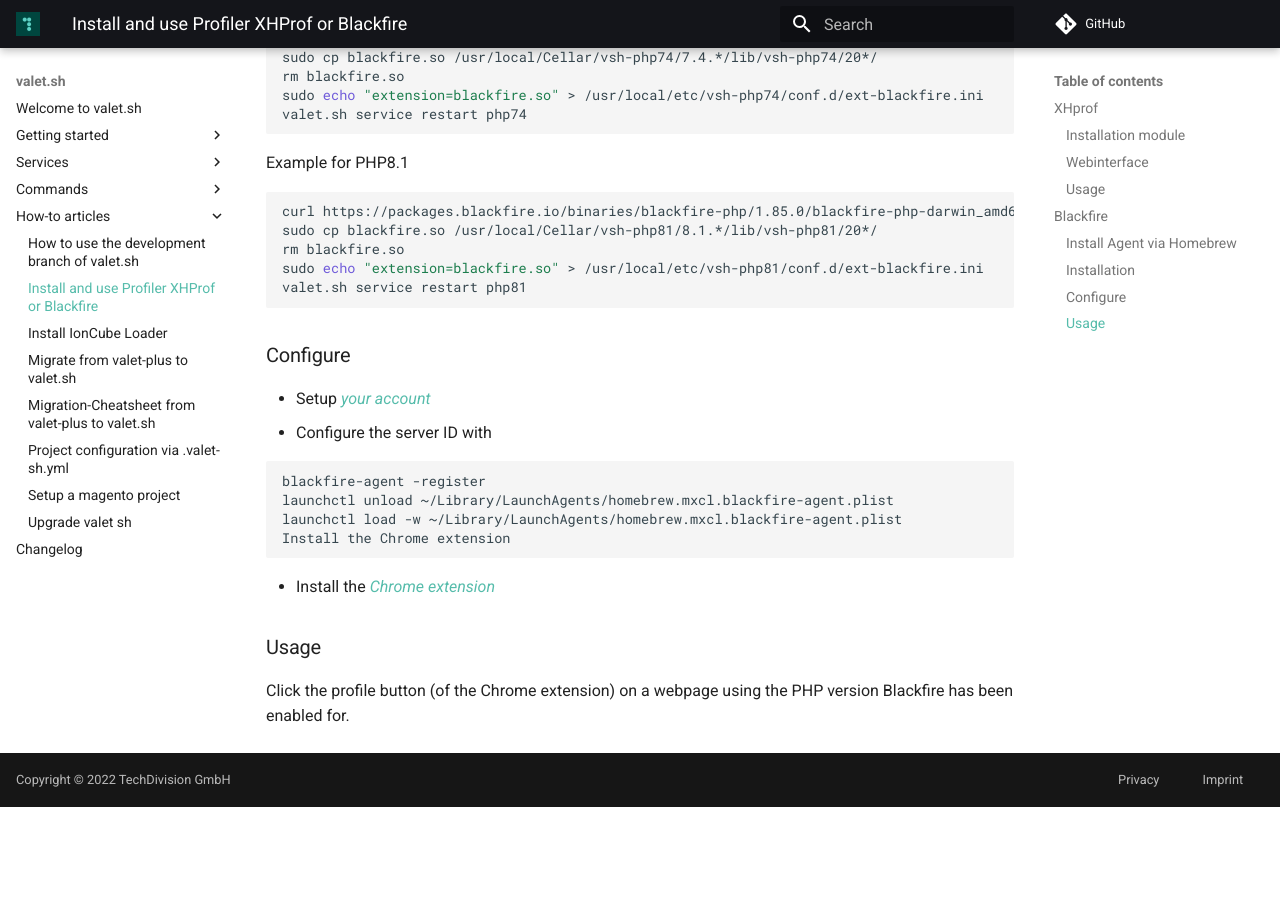
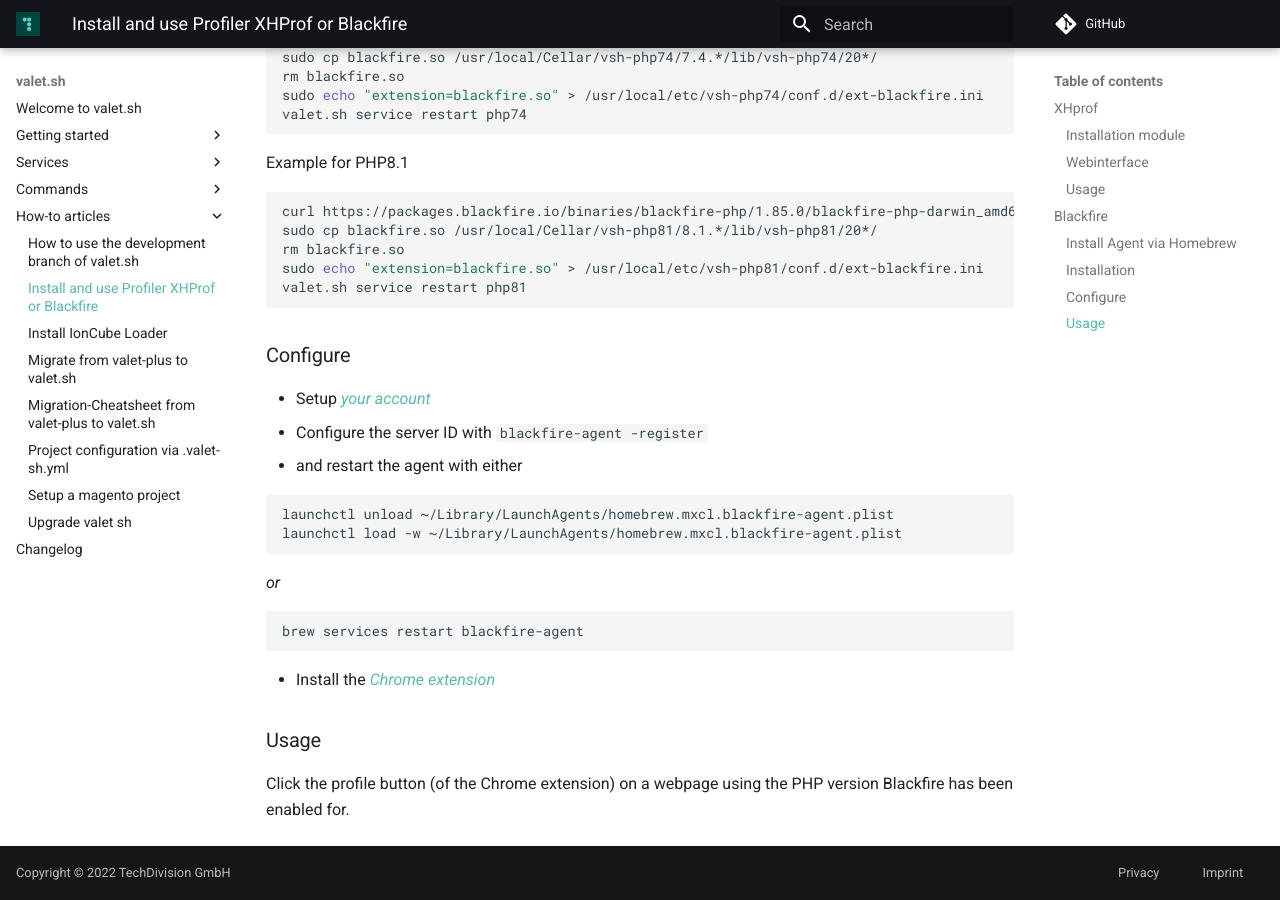
Before and after one commit to valet-sh/docs, an MkDocs documentation site: the page built from docs/how-to-articles/install-and-use-profiler-xhprof-or-blackfire.md, in a window 1280 px wide and 900 px high, scrolled down 1779 px. Built offline with MkDocs 1.6.1 and Material for MkDocs 9.7.7, drawn with Linux system fonts in a browser that asks for light colours; comment, search, counter and statistics services are not loaded; before the commit the page ends 2586 px from its top, so only the background shows below that.

Commit message:
Fix blackfire docs

````diff
--- a/docs/how-to-articles/install-and-use-profiler-xhprof-or-blackfire.md
+++ b/docs/how-to-articles/install-and-use-profiler-xhprof-or-blackfire.md
@@ -83,9 +83,11 @@
 
 ### Installation
 
-See [this url](https://blackfire.io/docs/up-and-running/installation?action=install&mode=full&location=local&os=manual&language=php&agent=23d91fab-ddee-4d1c-b260-f367622b166c&version=latest&forced_os=darwin).
+See [this url](https://blackfire.io/docs/up-and-running/installation?action=install&mode=full&location=local&os=manual&language=php&agent=23d91fab-ddee-4d1c-b260-f367622b166c&version=latest&forced_os=darwin)
+.
 
 Example for PHP7.4
+
 ```bash
 curl https://packages.blackfire.io/binaries/blackfire-php/1.58.0/blackfire-php-darwin_amd64-php-74.so -o blackfire.so
 sudo cp blackfire.so /usr/local/Cellar/vsh-php74/7.4.*/lib/vsh-php74/20*/
@@ -95,6 +97,7 @@
 ```
 
 Example for PHP8.1
+
 ```bash
 curl https://packages.blackfire.io/binaries/blackfire-php/1.85.0/blackfire-php-darwin_amd64-php-81.so -o blackfire.so
 sudo cp blackfire.so /usr/local/Cellar/vsh-php81/8.1.*/lib/vsh-php81/20*/
@@ -106,13 +109,18 @@
 ### Configure
 
 * Setup *[your account](https://blackfire.io/my/settings/credentials)*
-* Configure the server ID with
+* Configure the server ID with `blackfire-agent -register`
+* and restart the agent with either
 
 ```bash
-blackfire-agent -register
 launchctl unload ~/Library/LaunchAgents/homebrew.mxcl.blackfire-agent.plist
 launchctl load -w ~/Library/LaunchAgents/homebrew.mxcl.blackfire-agent.plist
-Install the Chrome extension
+```
+
+_or_
+
+```bash
+brew services restart blackfire-agent
 ```
 
 * Install
````
